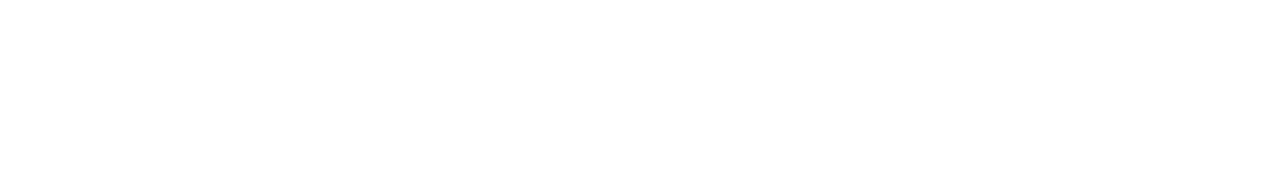
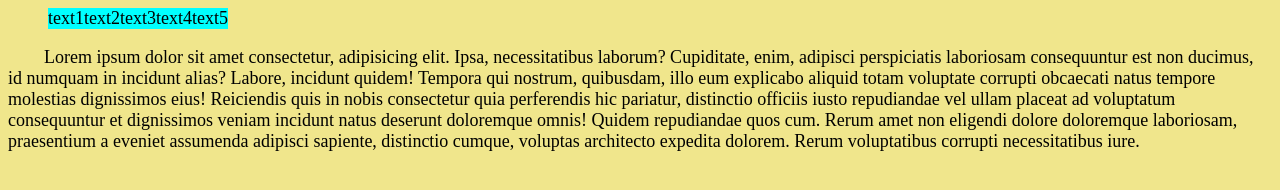
Before and after one commit to Andrii-volk/At-rules, a plain HTML site: page index.html in a window 1280 px wide. Drawn offline with Linux system fonts and the light colour scheme.

Commit message:
Example rem & text-ident

```diff
--- a/assets/css/style.css
+++ b/assets/css/style.css
@@ -0,0 +1,19 @@
+:root{
+  font-size: 18px;
+}
+body{
+  background-color:khaki;
+}
+ul{
+  font-size: 20px;
+  list-style: none;
+  font-size: 0;
+}
+li{
+  display: inline-block;
+background-color: aqua;
+font-size: 1rem;
+}
+p{
+  text-indent: 2rem;
+}
--- a/index.html
+++ b/index.html
@@ -3,9 +3,17 @@
 <head>
   <meta charset="UTF-8">
   <meta name="viewport" content="width=device-width, initial-scale=1.0">
-  <title>At rules</title>
+  <link rel="stylesheet" href="./assets/css/style.css">
+  <title>At rules,responsive</title>
 </head>
 <body>
-
+  <ul>
+    <li>text1</li>
+    <li>text2</li>
+    <li>text3</li>
+    <li>text4</li>
+    <li>text5</li>
+  </ul>
+  <p>Lorem ipsum dolor sit amet consectetur, adipisicing elit. Ipsa, necessitatibus laborum? Cupiditate, enim, adipisci perspiciatis laboriosam consequuntur est non ducimus, id numquam in incidunt alias? Labore, incidunt quidem! Tempora qui nostrum, quibusdam, illo eum explicabo aliquid totam voluptate corrupti obcaecati natus tempore molestias dignissimos eius! Reiciendis quis in nobis consectetur quia perferendis hic pariatur, distinctio officiis iusto repudiandae vel ullam placeat ad voluptatum consequuntur et dignissimos veniam incidunt natus deserunt doloremque omnis! Quidem repudiandae quos cum. Rerum amet non eligendi dolore doloremque laboriosam, praesentium a eveniet assumenda adipisci sapiente, distinctio cumque, voluptas architecto expedita dolorem. Rerum voluptatibus corrupti necessitatibus iure.</p>
 </body>
 </html>
```
